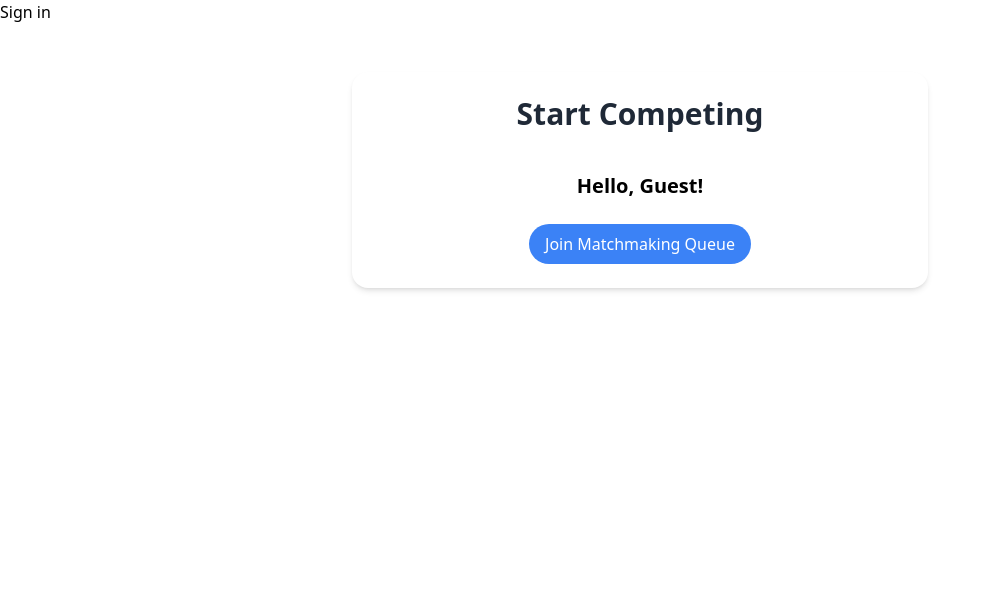
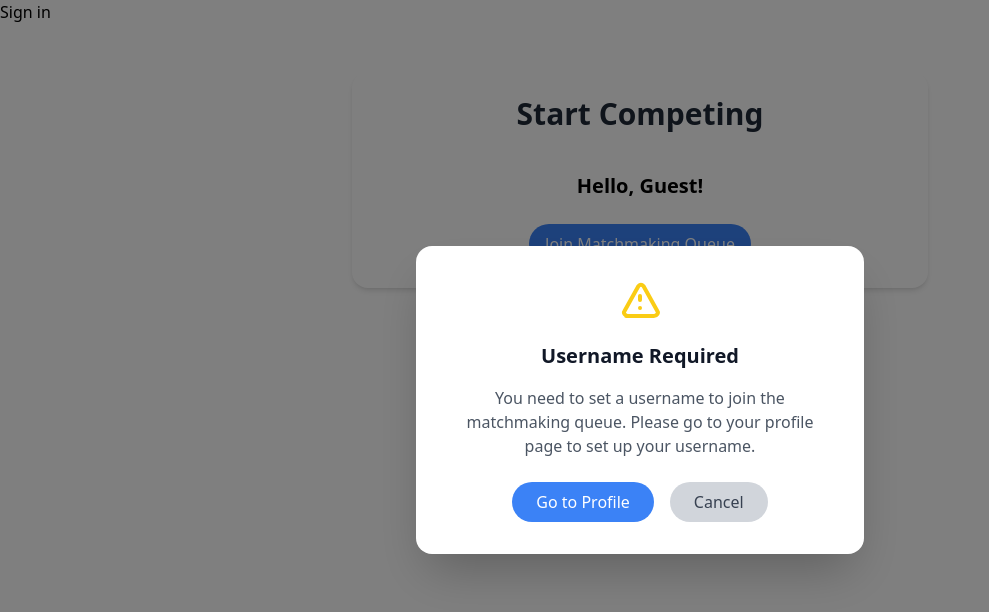
Before and after one commit to Aaraav/zenith_4.0, a React (Create React App) app in the folder frontend/: page / in a window 1280 px wide. Both pictures are taken after a click on the button "Join Matchmaking Queue". Shown: the top 612 px of the page, without its empty margins (0-989 px from the left). Built offline with nearby package versions, Linux system fonts and the light colour scheme; no server answers.

Commit message:
Username join queue bug fixed

```diff
--- a/frontend/src/pages/Home.jsx
+++ b/frontend/src/pages/Home.jsx
@@ -1,36 +1,40 @@
-import React, { useState, useEffect } from 'react';
-import { useNavigate } from 'react-router-dom';
-import Navbar from './Navbar';
+import React, { useState, useEffect } from "react";
+import { useNavigate } from "react-router-dom";
+import Navbar from "./Navbar";
 
 export default function Home({ socketId, socket }) {
   const navigate = useNavigate();
-  const [name, setName] = useState('');
-  const [selectedTopic, setSelectedTopic] = useState('DSA');
+  const [name, setName] = useState("");
+  const [selectedTopic, setSelectedTopic] = useState("DSA");
   const [ratings, setRatings] = useState([]);
   const [averageRating, setAverageRating] = useState(0);
   const [roomId, setRoomId] = useState(null);
-  const [matchedMsg, setMatchedMsg] = useState('');
+  const [matchedMsg, setMatchedMsg] = useState("");
+  const [showUsernamePopup, setShowUsernamePopup] = useState(false);
 
   useEffect(() => {
     // Fetch user details from localStorage
-    const userDetails = localStorage.getItem('userdetails');
+    const userDetails = localStorage.getItem("userdetails");
     if (userDetails) {
       const parsed = JSON.parse(userDetails);
       const username = parsed.username?.trim();
-      setName(username && username.length > 0 ? username : 'Guest');
+      setName(username && username.length > 0 ? username : "Guest");
       setRatings(parsed.ratings || []);
     } else {
-      setName('Guest');
+      setName("Guest");
     }
 
     // Listen for roomJoined event from the server
     if (socket) {
-      socket.on('roomJoined', ({ roomId, users }) => {
+      socket.on("roomJoined", ({ roomId, users }) => {
         console.log(`🎉 Matched and joined room: ${roomId} with users:`, users);
-        const hasTwoUsersWithNames = users.filter(u => u.username).length === 2;
-        localStorage.setItem('socketId', socket.id); // Store socketId for future use
+        const hasTwoUsersWithNames =
+          users.filter((u) => u.username).length === 2;
+        localStorage.setItem("socketId", socket.id); // Store socketId for future use
         setRoomId(roomId); // Store roomId to conditionally show matched message
-        setMatchedMsg(`🎉 You have been matched with a user! Room ID: ${roomId}`);
+        setMatchedMsg(
+          `🎉 You have been matched with a user! Room ID: ${roomId}`
+        );
         navigate(`/room/${roomId}`);
       });
     }
@@ -38,7 +42,7 @@ export default function Home({ socketId, socket }) {
     // Cleanup the socket listener when component unmounts
     return () => {
       if (socket) {
-        socket.off('roomJoined');
+        socket.off("roomJoined");
       }
     };
   }, [socket, navigate]); // Dependency on socket to re-run when socket is initialized
@@ -53,16 +57,21 @@ export default function Home({ socketId, socket }) {
   }, [ratings]);
 
   const handleSendData = () => {
-    if (!name || !selectedTopic || averageRating === undefined) {
-      console.error('⚠️ Invalid data');
+    // Check if user has no username or has "Guest" as username
+    if (!name || name.trim() === "" || name === "Guest") {
+      setShowUsernamePopup(true);
       return;
     }
 
-    localStorage.setItem('selectedTopic', selectedTopic);
-    // localStorage.setItem('')
+    if (!selectedTopic || averageRating === undefined) {
+      console.error("⚠️ Invalid data");
+      return;
+    }
+
+    localStorage.setItem("selectedTopic", selectedTopic);
 
     if (socket) {
-      socket.emit('joinQueue', {
+      socket.emit("joinQueue", {
         username: name,
         topic: selectedTopic,
         averageRating,
@@ -71,18 +80,31 @@ export default function Home({ socketId, socket }) {
     }
   };
 
+  const handleGoToProfile = () => {
+    setShowUsernamePopup(false);
+    navigate("/profile");
+  };
+
+  const handleClosePopup = () => {
+    setShowUsernamePopup(false);
+  };
+
   return (
     <>
       {/* <Navbar/> */}
       <div className="max-w-xl mx-auto mt-12 p-6 bg-white rounded-2xl shadow-md">
-      <h1 className="text-3xl font-bold text-center mb-6 text-gray-800">Start Competing</h1>
+        <h1 className="text-3xl font-bold text-center mb-6 text-gray-800">
+          Start Competing
+        </h1>
 
         <div className="text-center mt-10 text-xl font-bold">
-        Hello, {name || 'Guest'}!
+          Hello, {name || "Guest"}!
         </div>
 
         {matchedMsg && (
-        <div className="text-green-600 text-center mt-6 font-semibold">{matchedMsg}</div>
+          <div className="text-green-600 text-center mt-6 font-semibold">
+            {matchedMsg}
+          </div>
         )}
 
         {!roomId && (
@@ -96,6 +118,52 @@ export default function Home({ socketId, socket }) {
           </div>
         )}
       </div>
+
+      {/* Username Required Popup */}
+      {showUsernamePopup && (
+        <div className="fixed inset-0 bg-black bg-opacity-50 flex items-center justify-center z-50">
+          <div className="bg-white rounded-2xl p-8 max-w-md w-full mx-4 shadow-2xl">
+            <div className="text-center">
+              <div className="mb-4">
+                <svg
+                  className="mx-auto h-12 w-12 text-yellow-400"
+                  fill="none"
+                  viewBox="0 0 24 24"
+                  stroke="currentColor"
+                >
+                  <path
+                    strokeLinecap="round"
+                    strokeLinejoin="round"
+                    strokeWidth={2}
+                    d="M12 9v2m0 4h.01m-6.938 4h13.856c1.54 0 2.502-1.667 1.732-2.5L13.732 4c-.77-.833-1.732-.833-2.5 0L4.268 16.5c-.77.833.192 2.5 1.732 2.5z"
+                  />
+                </svg>
+              </div>
+              <h3 className="text-xl font-bold text-gray-900 mb-4">
+                Username Required
+              </h3>
+              <p className="text-gray-600 mb-6">
+                You need to set a username to join the matchmaking queue. Please
+                go to your profile page to set up your username.
+              </p>
+              <div className="flex space-x-4 justify-center">
+                <button
+                  onClick={handleGoToProfile}
+                  className="bg-blue-500 text-white px-6 py-2 rounded-full hover:bg-blue-600 transition-colors"
+                >
+                  Go to Profile
+                </button>
+                <button
+                  onClick={handleClosePopup}
+                  className="bg-gray-300 text-gray-700 px-6 py-2 rounded-full hover:bg-gray-400 transition-colors"
+                >
+                  Cancel
+                </button>
+              </div>
+            </div>
+          </div>
+        </div>
+      )}
     </>
   );
 }
```
Lines whose indentation alone changed are shown as unchanged.
